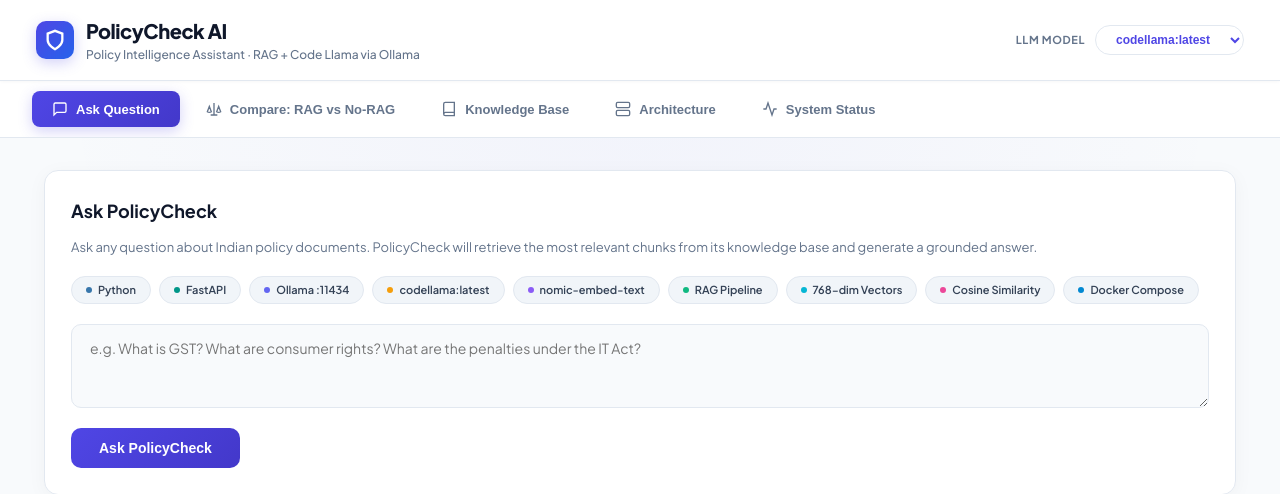
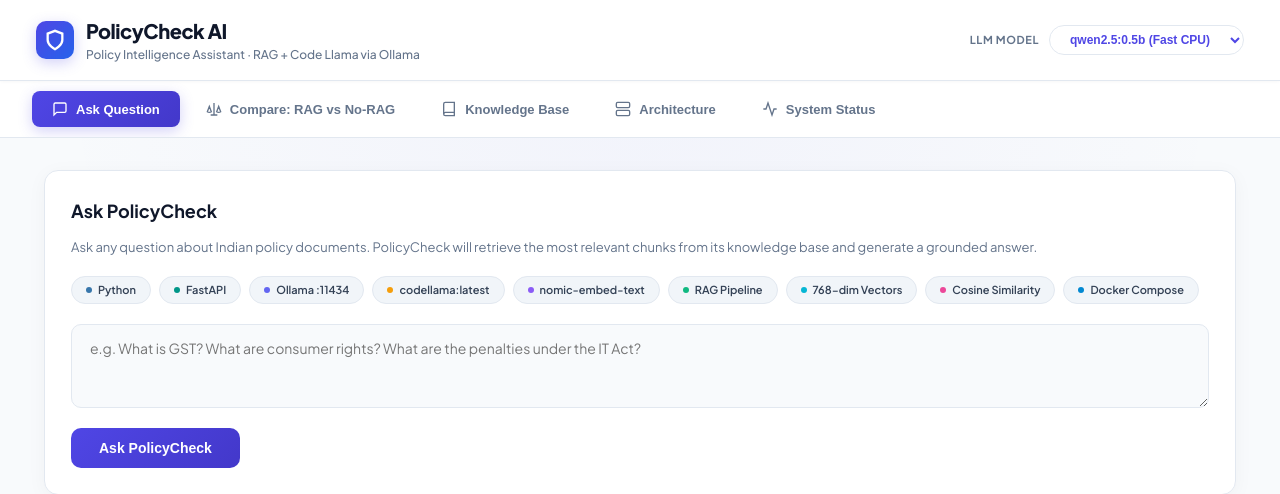
Before and after one commit to shivin4/PolicyCheck, a FastAPI app: page / in a window 1280 px wide. Shown: the top 494 px of the page. Run offline with FastAPI, Linux system fonts and the light colour scheme; data that the repository does not hold is empty; parts of the project's set-up code (start-up, migrations or seed data) failed here and were passed over; some libraries are stand-ins or nearby versions.

Commit message:
select qwen2.5:0.5b by default in header dropdown

```diff
--- a/templates/index.html
+++ b/templates/index.html
@@ -336,8 +336,8 @@
     <div class="model-box">
       <span class="model-lbl">LLM Model</span>
       <select class="model-select" id="global-model-select" onchange="onModelChange()">
-        <option value="codellama:latest" selected>codellama:latest</option>
-        <option value="qwen2.5:0.5b">qwen2.5:0.5b</option>
+        <option value="qwen2.5:0.5b" selected>qwen2.5:0.5b (Fast CPU)</option>
+        <option value="codellama:latest">codellama:latest</option>
         <option value="tinyllama:1.1b">tinyllama:1.1b</option>
       </select>
     </div>
```
